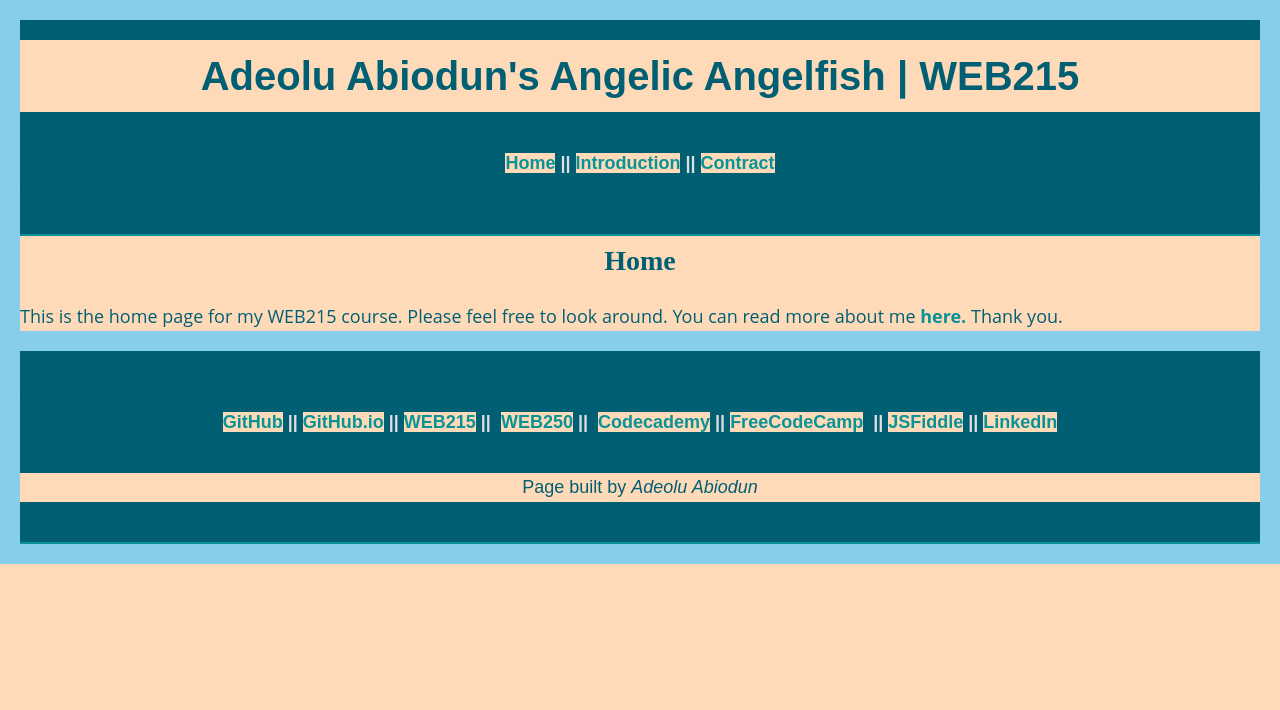
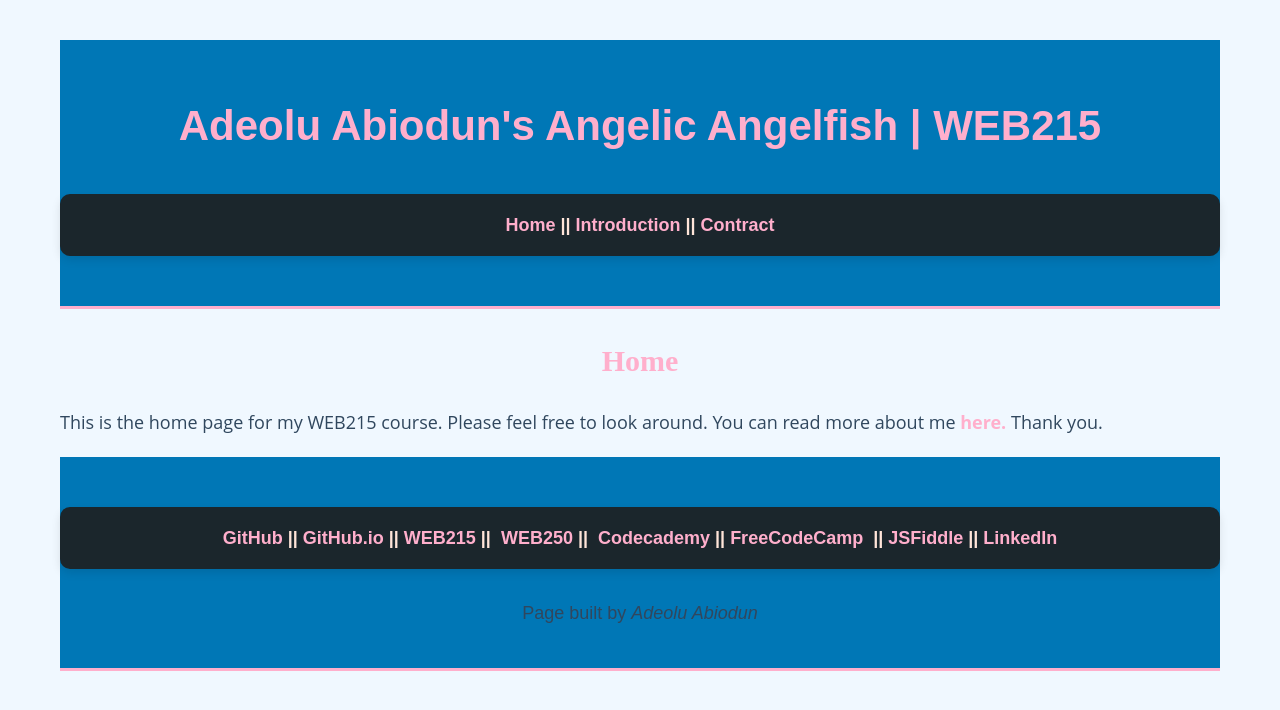
Before and after one commit to AdeoluAbiodun/web215, a plain HTML site: page index.html in a window 1280 px wide. Drawn offline with Linux system fonts and the light colour scheme.

Commit message:
Update default.css

```diff
--- a/styles/default.css
+++ b/styles/default.css
@@ -1,47 +1,48 @@
-
-* {
-  background-color: peachpuff;
+html, body {
+  background-color: #f0f8ff;
+  color: #1b262c;
+  font-family: 'Open Sans', sans-serif;
+  line-height: 1.8;
+  margin: 0;
+  padding: 20px;
   box-sizing: border-box;
-  margin: 0;
-  padding: 0;
 }
 
 body {
-  background-color: skyblue;
-  color: #005f73;
-  font-family: 'Open Sans', sans-serif;
-  line-height: 1.8;
-  margin: 0;
+  max-width: 1200px;
+  margin: auto;
   padding: 20px;
 }
 
 header, footer {
   text-align: center;
-  background-color: #005f73;
-  color: #e0e0e0;
+  background-color: #0077b6;
+  color: #ffe5d9;
   padding: 20px 0;
   font-family: 'Montserrat', sans-serif;
-  font-size: 20px;
-  border-bottom: 2px solid #0a9396;
+  font-size: 24px;
+  border-bottom: 3px solid #ffafcc;
 }
 
 h1 {
-  color: #005f73;
+  color: #ffafcc;
   font-family: 'Montserrat', sans-serif;
-  font-size: 40px;
+  font-size: 42px;
+  margin-bottom: 20px;
+  text-align: center;
+}
+
+h2 {
+  font-size: 30px;
+  color: #ffafcc;
+  text-align: center;
+  font-weight: 1500;
+  font-family: 'Merriweather', serif;
   margin-bottom: 20px;
 }
 
-h2 {
-  font-size: 28px;
-  color: #005f73;
-  text-align: center;
-  font-family: 'Merriweather', serif;
-  margin-bottom: 15px;
-}
-
 p {
-  color: #005f73;
+  color: #30475e;
   font-size: 18px;
   line-height: 1.6;
   margin-bottom: 20px;
@@ -50,30 +51,31 @@ p {
 li {
   list-style: disc;
   margin-left: 25px;
-  color: #005f73;
+  color: #30475e;
   font-size: 18px;
   margin-bottom: 10px;
 }
 
 nav {
-  background-color: #005f73;
-  color: #e0e0e0;
+  background-color: #1b262c;
+  color: #ffe5d9;
   padding: 15px;
   text-align: center;
   font-weight: bold;
-  margin: 20px 0;
+  margin: 30px 0;
   font-size: 18px;
-  border-radius: 8px;
+  border-radius: 10px;
+  box-shadow: 0 4px 10px rgba(0, 0, 0, 0.1);
 }
 
 a:link, a:visited {
-  color: #0a9396;
+  color: #ffafcc;
   text-decoration: none;
   font-weight: bold;
 }
 
 a:hover {
-  color: #ca6702;
+  color: #ff6392;
   text-decoration: underline;
 }
 
@@ -93,7 +95,7 @@ figure {
 .sub-list {
   list-style-type: square;
   margin-left: 30px;
-  color: #2b2b2b;
+  color: #30475e;
 }
 
 .resized-w3c {
@@ -103,7 +105,7 @@ figure {
 
 .slogan {
   font-style: italic;
-  color: #005f73;
+  color: #1b262c;
   font-size: 20px;
   margin-top: 20px;
   text-align: center;
@@ -111,7 +113,7 @@ figure {
 
 .head-section {
   text-align: center;
-  color: #2b2b2b;
+  color: #30475e;
   margin-bottom: 30px;
 }
 
@@ -120,38 +122,30 @@ figure {
   padding: 15px;
   border-radius: 8px;
   box-shadow: 0 0 5px rgba(0, 0, 0, 0.1);
-  color: #2b2b2b;
+  color: #30475e;
   font-size: 20px;
   margin-bottom: 10px;
-  background-color: #e9ecef;
+  background-color: #f9f9f9;
 }
 
 .toc-image {
   display: grid;
   place-items: center;
   align-items: center;
-  border: solid #005f73 5px;
+  border: solid #0077b6 5px;
 }
 
 label {
   display: block;
   margin: 15px 0;
-  color: #2b2b2b;
+  color: #30475e;
   font-size: 18px;
 }
-
 
 @media (max-width: 768px) {
   body {
     font-size: 16px;
   }
- /* h1 {
-    font-size: 28px;
-  }
-  h2 {
-
-    font-size: 22px;
-  } */
   nav {
     font-size: 16px;
   }
```
